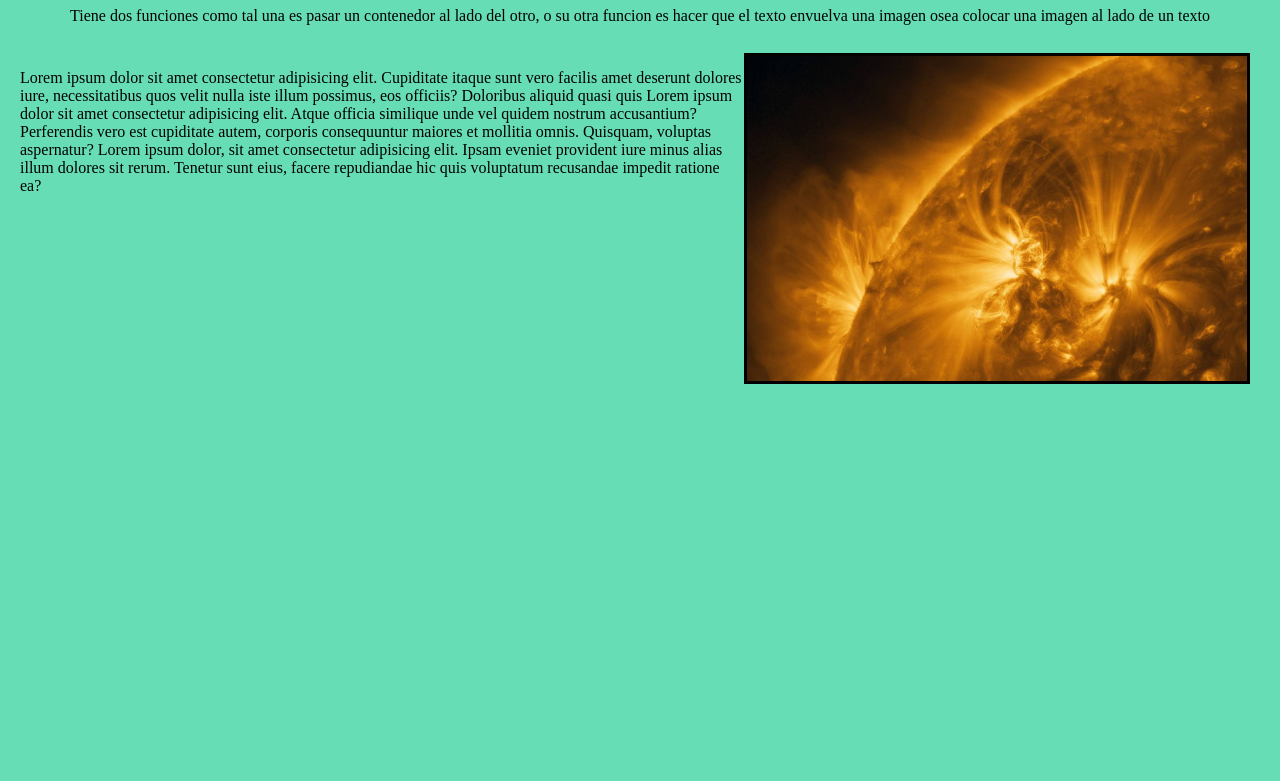
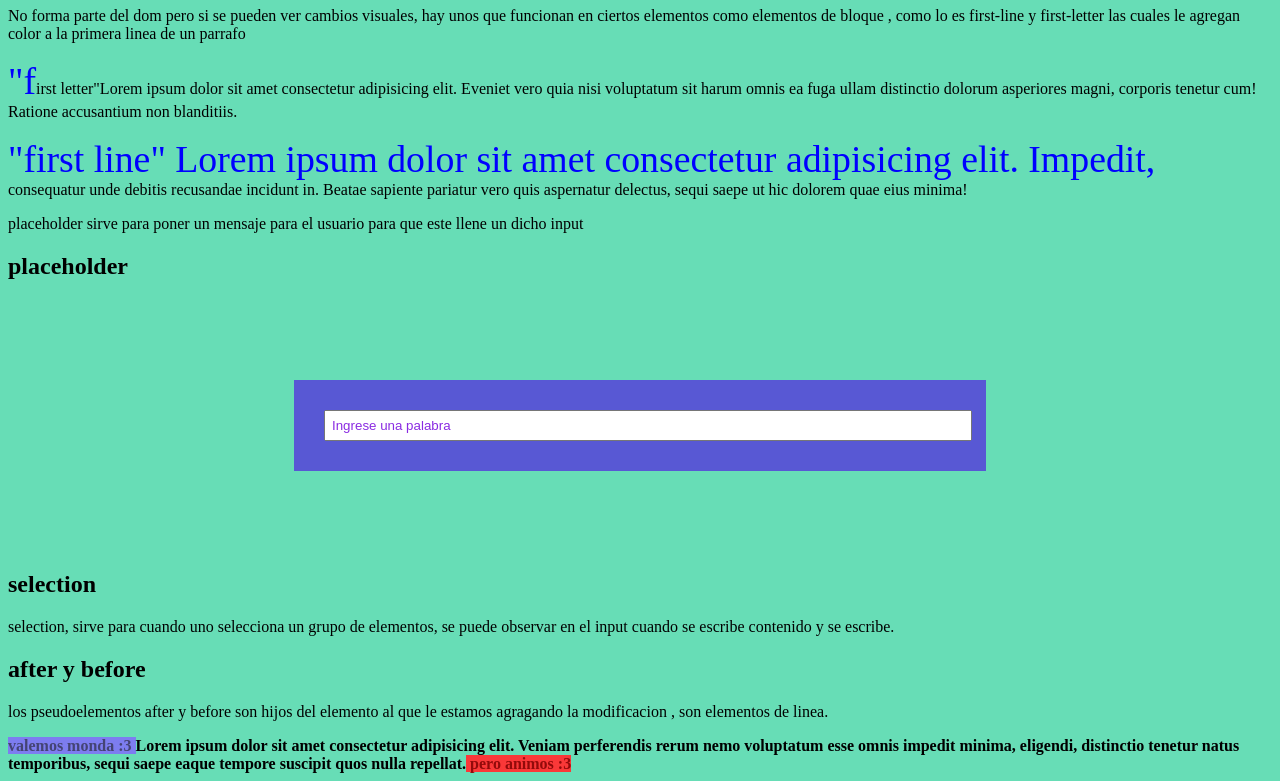
Before and after one commit to Drago1206/Css_dalto, a plain HTML site: page index.html in a window 1280 px wide. Shown: the part 73-854 px from the top of the page. Before the commit the page ends 800 px from the top, so only its background shows below. Drawn offline with Linux system fonts and the light colour scheme.

Commit message:
pseudo elementos

```diff
--- a/index.html
+++ b/index.html
@@ -8,15 +8,20 @@
     <link rel="stylesheet" href="style.css">
 </head>
 <body>
-    <div class="d1">
-        <h1>Float</h1>
-        <p>Tiene dos funciones como tal una es pasar un contenedor al lado del otro, o su otra funcion es hacer que el texto envuelva una imagen osea colocar una imagen al lado de un texto </p>
-    </div>
-
-<div class="d3">
-    <img src="img.jpg" alt="">
-    <p>Lorem ipsum dolor sit amet consectetur adipisicing elit. Cupiditate itaque sunt vero facilis amet deserunt dolores iure, necessitatibus quos velit nulla iste illum possimus, eos officiis? Doloribus aliquid quasi quis Lorem ipsum dolor sit amet consectetur adipisicing elit. Atque officia similique unde vel quidem nostrum accusantium? Perferendis vero est cupiditate autem, corporis consequuntur maiores et mollitia omnis. Quisquam, voluptas aspernatur? Lorem ipsum dolor, sit amet consectetur adipisicing elit. Ipsam eveniet provident iure minus alias illum dolores sit rerum. Tenetur sunt eius, facere repudiandae hic quis voluptatum recusandae impedit ratione ea?</p>
-</div>
+<h1>psudoelementos</h1>
+<p class="p1">No forma parte del dom pero si se pueden ver cambios visuales, hay unos que funcionan en ciertos elementos como elementos de bloque , como lo es first-line y first-letter las cuales le agregan color a la primera linea de un parrafo  </p>
+<p class="p2"> "first letter"Lorem ipsum dolor sit amet consectetur adipisicing elit. Eveniet vero quia nisi voluptatum sit harum omnis ea fuga ullam distinctio dolorum asperiores magni, corporis tenetur cum! Ratione accusantium non blanditiis.</p>
+<p class="p3">"first line" Lorem ipsum dolor sit amet consectetur adipisicing elit. Impedit, consequatur unde debitis recusandae incidunt in. Beatae sapiente pariatur vero quis aspernatur delectus, sequi saepe ut hic dolorem quae eius minima!</p>
+<p>placeholder sirve para poner un mensaje para el usuario para que este llene un dicho input </p>
+<h2>placeholder</h2>
+<form >
+    <input type="text"  id="in" placeholder="Ingrese una palabra">
+</form>
+<h2>selection</h2>
+<p>selection, sirve para cuando uno selecciona un grupo de elementos, se puede observar en el input cuando se escribe contenido y se escribe.  </p>
+<h2>after y before</h2>
+<p>los pseudoelementos after y before son hijos del elemento al que le estamos agragando la modificacion , son elementos de linea.</p>
+<b>Lorem ipsum dolor sit amet consectetur adipisicing elit. Veniam perferendis rerum nemo voluptatum esse omnis impedit minima, eligendi, distinctio tenetur natus temporibus, sequi saepe eaque tempore suscipit quos nulla repellat.</b>
 
 
 </body>
--- a/style.css
+++ b/style.css
@@ -2,22 +2,42 @@
 body{
     background-color: rgb(103, 221, 182);
 }
-.d1{
-    text-align: center;
-    margin-bottom:12px ;
+.p3::first-line{
+    color: blue;
+    font-size: 1cm;
 }
-.d3{
-    width: 150px auto;
-    height: 350px;
-    padding: 12px;
-
+.p2::first-letter{
+    color: blue;
+    font-size: 1cm;
 
 }
+form{
+    margin: 100px auto;
+    display: block;
+    background-color: rgb(88, 88, 212);
+    padding:30px;
+    width: 50%;
+}
+input{
+    padding: 6px;
+    width: 100%;
+}
+input::placeholder{
+    color: blueviolet;
+    font-size: 1em;
+}
+input::selection{
+    color: rgb(32, 3, 59);
+    background-color: rgb(132, 7, 250);
+}
+b::before{
+    content: "valemos monda :3 ";
+    color: rgb(68, 68, 116);
+    background-color: rgb(125, 125, 240);
 
-img{
-    float: right;
-    margin-right: 10px;
-    border: 3px solid black;
-    margin-bottom: 4em;
-    width: 500px;
 }
+b::after{
+    content: " pero animos :3";
+    color: rgb(146, 10, 10);
+    background-color: rgb(250, 56, 56);
+}
```
